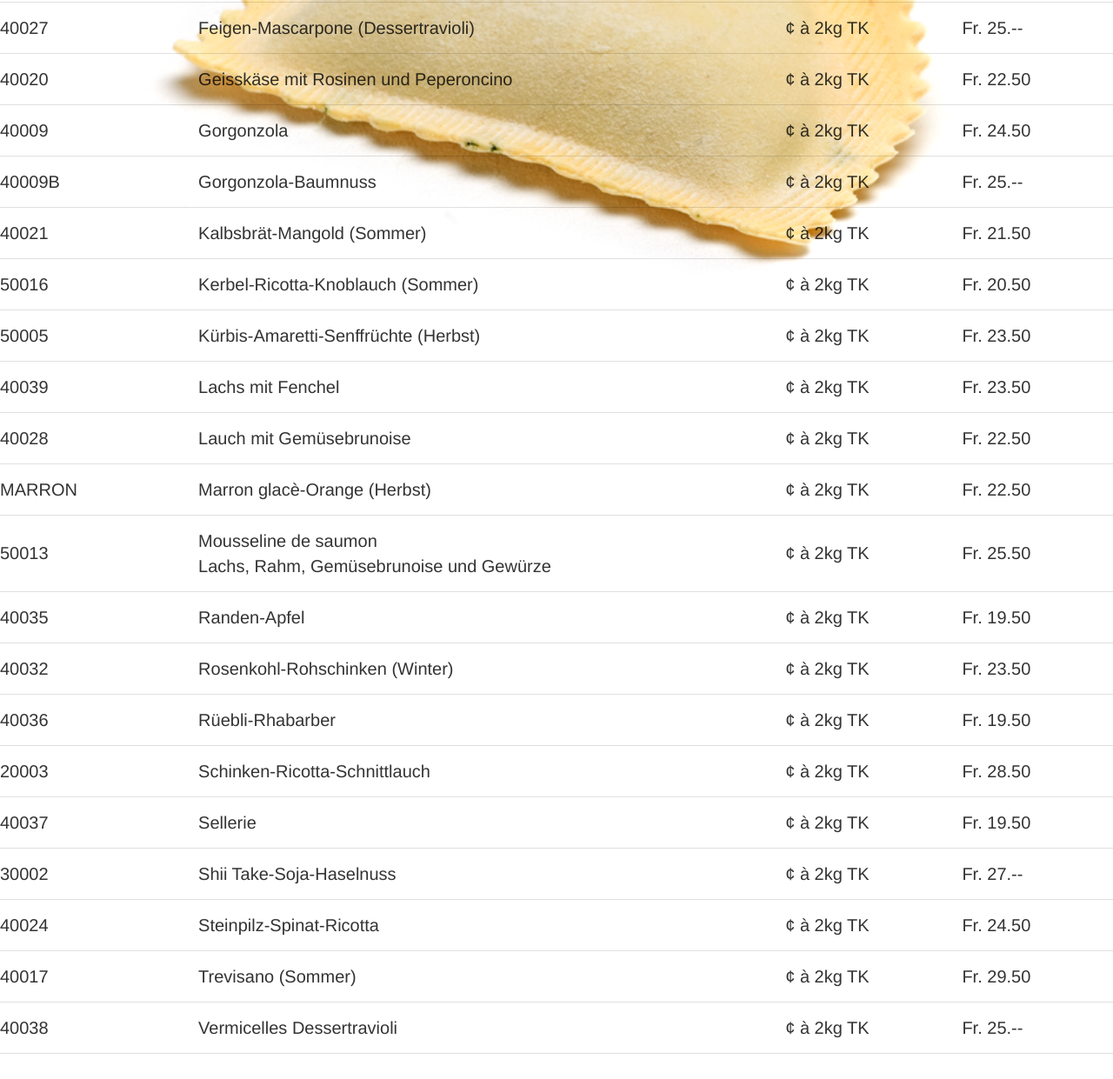
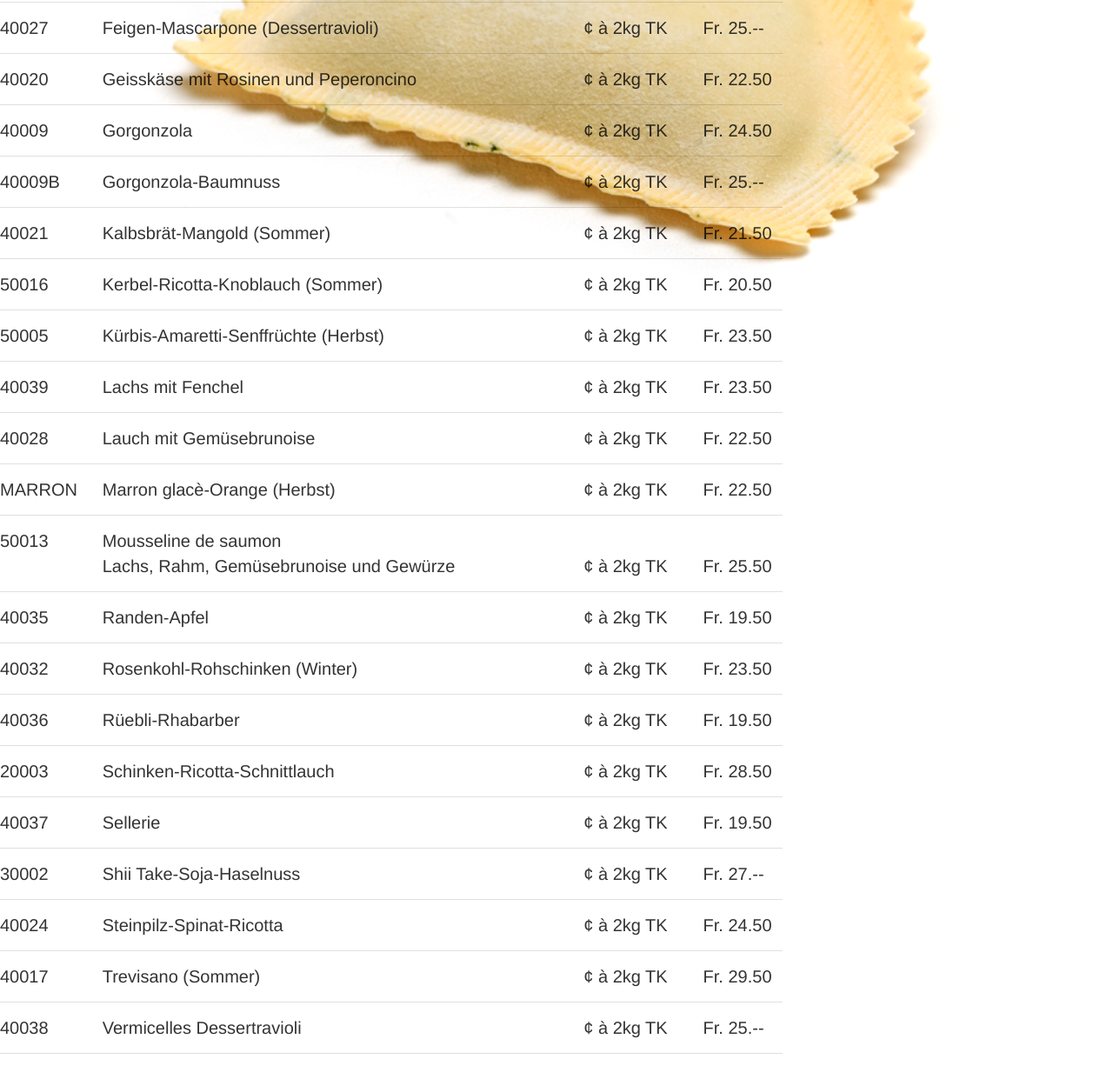
Before and after one commit to Ingredienza/ingredienza.github.io, a Gatsby site: page /products/special in a window 1280 px wide. Shown: the part 437-1678 px from the top of the page at 87% size. Built offline with nearby package versions, Linux system fonts and the light colour scheme; Gatsby itself is replaced by a stand-in of ours.

Commit message:
Move special to new table

```diff
--- a/src/pages/products/special.js
+++ b/src/pages/products/special.js
@@ -1,6 +1,7 @@
 import React from 'react';
 import Helmet from 'react-helmet';
 import Img from 'gatsby-image';
+import ProductTable from '../../components/ProductTable';
 
 const SpecialPage = ({ data }) => (
   <div style={{ gridArea: 'content' }}>
@@ -29,158 +30,149 @@
       bestimmen den Teig als auch die Form Ihrer Pasta. Je nach Rezeptur liegt der
       Mindestbezug bei unseren Spezialitäten bei 30–40 kg.
     </p>
-    <table border="0" bordercolor="#000000" cellpadding="2" cellspacing="2" width="660">
-      <colgroup>
-        <col width="100" />
-        <col width="350" />
-        <col width="100" />
-        <col width="100" />
-      </colgroup>
-			<tr>
-				<th>Art.Nr</th>
-				<th>Produkt</th>
-				<th>Einheit</th>
-				<th>Fr. / kg</th>
-			</tr>
-			<tr>
-				<td>40034</td>
-				<td>Apfel-Thymian mit Honig u. Ricotta</td>
-				<td>&cent; &agrave; 2kg TK</td>
-				<td>Fr. 23.50</td>
-			</tr>
-			<tr>
-				<td>B50003</td>
-				<td>Broccoli-Quark</td>
-				<td>&cent; &agrave; 2kg TK</td>
-				<td>Fr. 20.50</td>
-			</tr>
-			<tr>
-				<td>40025</td>
-				<td>Chorizobr&auml;t-Rahm</td>
-				<td>&cent; &agrave; 2kg TK</td>
-				<td>Fr. 27.--</td>
-			</tr>
-			<tr>
-				<td>40027</td>
-				<td>Feigen-Mascarpone (Dessertravioli)</td>
-				<td>&cent; &agrave; 2kg TK</td>
-				<td>Fr. 25.--</td>
-			</tr>
-			<tr>
-				<td>40020</td>
-				<td>Geissk&auml;se mit Rosinen und Peperoncino</td>
-				<td>&cent; &agrave; 2kg TK</td>
-				<td>Fr. 22.50</td>
-			</tr>
-			<tr>
-				<td>40009</td>
-				<td>Gorgonzola</td>
-				<td>&cent; &agrave; 2kg TK</td>
-				<td>Fr. 24.50</td>
-			</tr>
-			<tr>
-				<td>40009B</td>
-				<td>Gorgonzola-Baumnuss</td>
-				<td>&cent; &agrave; 2kg TK</td>
-				<td>Fr. 25.--</td>
-			</tr>
-			<tr>
-				<td>40021</td>
-				<td>Kalbsbr&auml;t-Mangold (Sommer)</td>
-				<td>&cent; &agrave; 2kg TK</td>
-				<td>Fr. 21.50</td>
-			</tr>
-			<tr>
-				<td>50016</td>
-				<td>Kerbel-Ricotta-Knoblauch (Sommer)</td>
-				<td>&cent; &agrave; 2kg TK</td>
-				<td>Fr. 20.50</td>
-			</tr>
-			<tr>
-				<td>50005</td>
-				<td>K&uuml;rbis-Amaretti-Senffr&uuml;chte (Herbst)</td>
-				<td>&cent; &agrave; 2kg TK</td>
-				<td>Fr. 23.50</td>
-			</tr>
-			<tr>
-				<td>40039</td>
-				<td>Lachs mit Fenchel</td>
-				<td>&cent; &agrave; 2kg TK</td>
-				<td>Fr. 23.50</td>
-			</tr>
-			<tr>
-				<td>40028</td>
-				<td>Lauch mit Gem&uuml;sebrunoise</td>
-				<td>&cent; &agrave; 2kg TK</td>
-				<td>Fr. 22.50</td>
-			</tr>
-			<tr>
-				<td>MARRON</td>
-				<td>Marron glacè-Orange (Herbst)</td>
-				<td>&cent; &agrave; 2kg TK</td>
-				<td>Fr. 22.50</td>
-			</tr>
-			<tr>
-				<td>50013</td>
-				<td>Mousseline de saumon<br />Lachs, Rahm, Gem&uuml;sebrunoise und Gew&uuml;rze</td>
-				<td>&cent; &agrave; 2kg TK</td>
-				<td>Fr. 25.50</td>
-			</tr>
-			<tr>
-				<td>40035</td>
-				<td>Randen-Apfel</td>
-				<td>&cent; &agrave; 2kg TK</td>
-				<td>Fr. 19.50</td>
-			</tr>
-			<tr>
-				<td>40032</td>
-				<td>Rosenkohl-Rohschinken (Winter)</td>
-				<td>&cent; &agrave; 2kg TK</td>
-				<td>Fr. 23.50</td>
-			</tr>
-			<tr>
-				<td>40036</td>
-				<td>R&uuml;ebli-Rhabarber</td>
-				<td>&cent; &agrave; 2kg TK</td>
-				<td>Fr. 19.50</td>
-			</tr>
-			<tr>
-				<td>20003</td>
-				<td>Schinken-Ricotta-Schnittlauch</td>
-				<td>&cent; &agrave; 2kg TK</td>
-				<td>Fr. 28.50</td>
-			</tr>
-			<tr>
-				<td>40037</td>
-				<td>Sellerie</td>
-				<td>&cent; &agrave; 2kg TK</td>
-				<td>Fr. 19.50</td>
-			</tr>
-			<tr>
-				<td>30002</td>
-				<td>Shii Take-Soja-Haselnuss</td>
-				<td>&cent; &agrave; 2kg TK</td>
-				<td>Fr. 27.--</td>
-			</tr>
-			<tr>
-				<td>40024</td>
-				<td>Steinpilz-Spinat-Ricotta</td>
-				<td>&cent; &agrave; 2kg TK</td>
-				<td>Fr. 24.50</td>
-			</tr>
-			<tr>
-				<td>40017</td>
-				<td>Trevisano (Sommer)</td>
-				<td>&cent; &agrave; 2kg TK</td>
-				<td>Fr. 29.50</td>
-			</tr>
-			<tr>
-				<td>40038</td>
-				<td>Vermicelles Dessertravioli</td>
-				<td>&cent; &agrave; 2kg TK</td>
-				<td>Fr. 25.--</td>
-			</tr>
-		</table>
+    <ProductTable
+      showHeader={true}
+      products={[
+        {
+          articleNr: '40034',
+          description: `Apfel-Thymian mit Honig und Ricotta`,
+          unit: '2kg TK',
+          price: '23.50',
+        },
+        {
+          articleNr: 'B50003',
+          description: `Broccoli-Quark`,
+          unit: '2kg TK',
+          price: '20.50',
+        },
+        {
+          articleNr: '40025',
+          description: `Chorizobrät-Rahm`,
+          unit: '2kg TK',
+          price: '27.--',
+        },
+        {
+          articleNr: '40027',
+          description: `Feigen-Mascarpone (Dessertravioli)`,
+          unit: '2kg TK',
+          price: '25.--',
+        },
+        {
+          articleNr: '40020',
+          description: `Geisskäse mit Rosinen und Peperoncino`,
+          unit: '2kg TK',
+          price: '22.50',
+        },
+        {
+          articleNr: '40009',
+          description: `Gorgonzola`,
+          unit: '2kg TK',
+          price: '24.50',
+        },
+        {
+          articleNr: '40009B',
+          description: `Gorgonzola-Baumnuss`,
+          unit: '2kg TK',
+          price: '25.--',
+        },
+        {
+          articleNr: '40021',
+          description: `Kalbsbrät-Mangold (Sommer)`,
+          unit: '2kg TK',
+          price: '21.50',
+        },
+        {
+          articleNr: '50016',
+          description: `Kerbel-Ricotta-Knoblauch (Sommer)`,
+          unit: '2kg TK',
+          price: '20.50',
+        },
+        {
+          articleNr: '50005',
+          description: `Kürbis-Amaretti-Senffrüchte (Herbst)`,
+          unit: '2kg TK',
+          price: '23.50',
+        },
+        {
+          articleNr: '40039',
+          description: `Lachs mit Fenchel`,
+          unit: '2kg TK',
+          price: '23.50',
+        },
+        {
+          articleNr: '40028',
+          description: `Lauch mit Gemüsebrunoise`,
+          unit: '2kg TK',
+          price: '22.50',
+        },
+        {
+          articleNr: 'MARRON',
+          description: `Marron glacè-Orange (Herbst)`,
+          unit: '2kg TK',
+          price: '22.50',
+        },
+        {
+          articleNr: '50013',
+          description: `Mousseline de saumon\nLachs, Rahm, Gemüsebrunoise und Gewürze`,
+          unit: '2kg TK',
+          price: '25.50',
+        },
+        {
+          articleNr: '40035',
+          description: `Randen-Apfel`,
+          unit: '2kg TK',
+          price: '19.50',
+        },
+        {
+          articleNr: '40032',
+          description: `Rosenkohl-Rohschinken (Winter)`,
+          unit: '2kg TK',
+          price: '23.50',
+        },
+        {
+          articleNr: '40036',
+          description: `Rüebli-Rhabarber`,
+          unit: '2kg TK',
+          price: '19.50',
+        },
+        {
+          articleNr: '20003',
+          description: `Schinken-Ricotta-Schnittlauch`,
+          unit: '2kg TK',
+          price: '28.50',
+        },
+        {
+          articleNr: '40037',
+          description: `Sellerie`,
+          unit: '2kg TK',
+          price: '19.50',
+        },
+        {
+          articleNr: '30002',
+          description: `Shii Take-Soja-Haselnuss`,
+          unit: '2kg TK',
+          price: '27.--',
+        },
+        {
+          articleNr: '40024',
+          description: `Steinpilz-Spinat-Ricotta`,
+          unit: '2kg TK',
+          price: '24.50',
+        },
+        {
+          articleNr: '40017',
+          description: `Trevisano (Sommer)`,
+          unit: '2kg TK',
+          price: '29.50',
+        },
+        {
+          articleNr: '40038',
+          description: `Vermicelles Dessertravioli`,
+          unit: '2kg TK',
+          price: '25.--',
+        },
+      ]}
+    />
   </div>
 )
 
```
